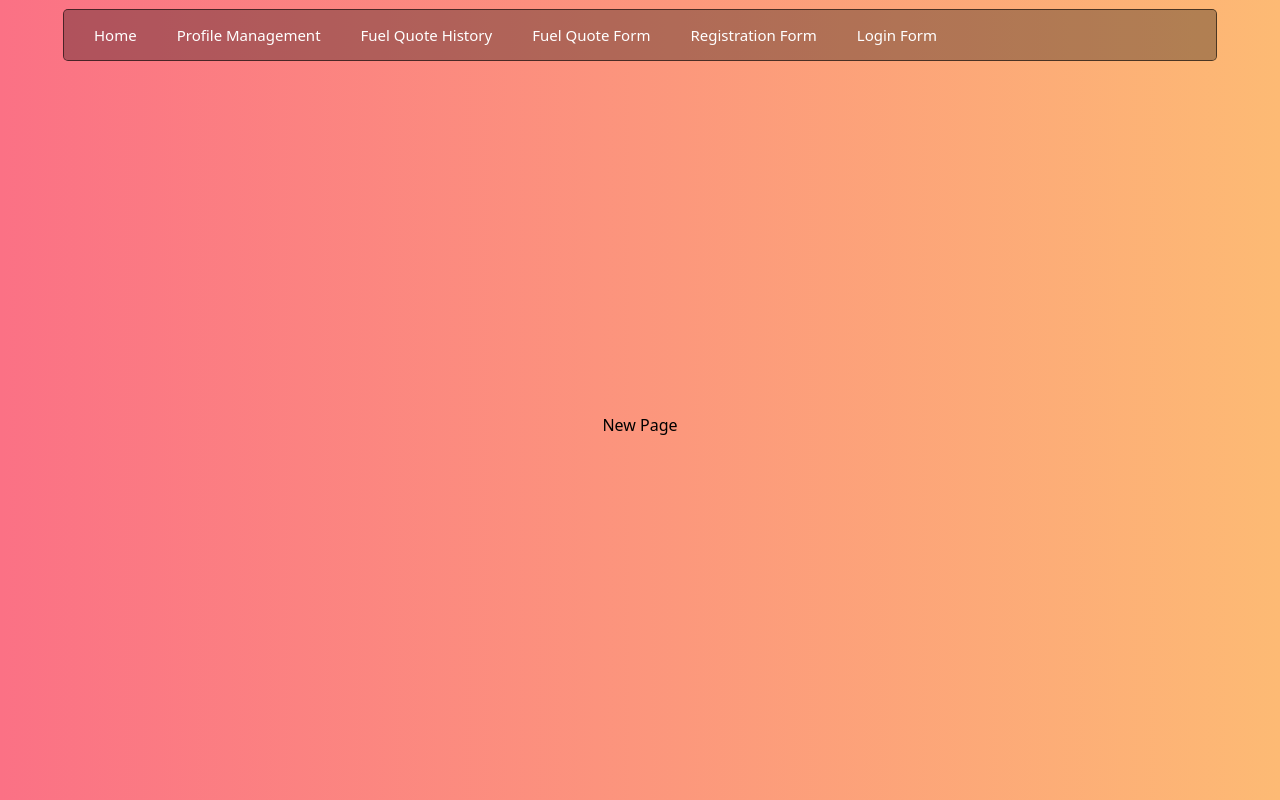
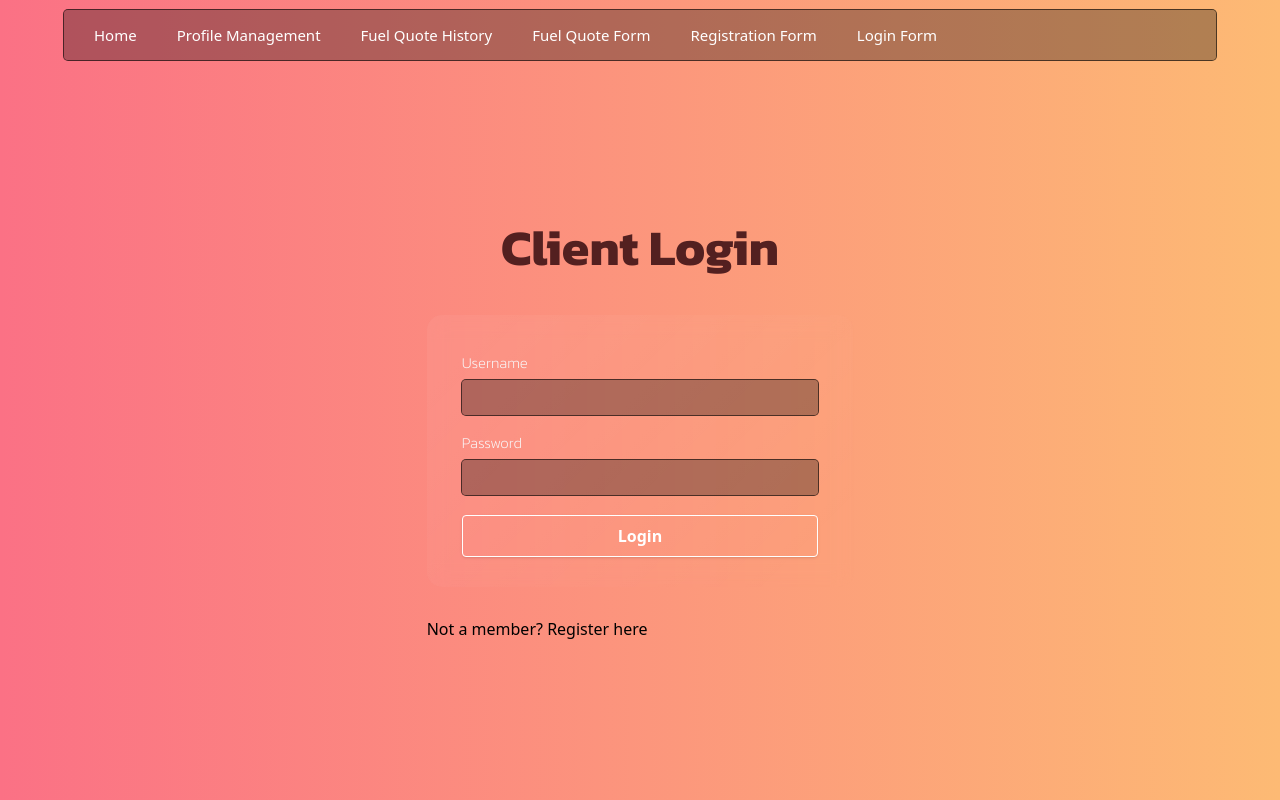
Before and after one commit to zamorakps/project_flash_fuel, a React (Vite) app: page /LoginForm in a window 1280 px wide. Built offline with nearby package versions, Linux system fonts and the light colour scheme.

Commit message:
Added login and registration pages

```diff
--- a/src/routes/LoginFormPage.jsx
+++ b/src/routes/LoginFormPage.jsx
@@ -1,7 +1,49 @@
-import React from 'react';
+import * as Form from '@radix-ui/react-form';
+import { Link } from 'react-router-dom';
 
 const LoginFormPage = () => {
-  return <h1>New Page</h1>;
+  return (
+    <div className="FormContainer w-1/3">
+      <h1 className="FormTitle">Client Login</h1>
+      <Form.Root className="FormRoot">
+        <Form.Field className="FormField" name="username">
+          <div style={{ display: 'flex', alignItems: 'baseline', justifyContent: 'space-between' }}>
+            <Form.Label className="FormLabel">Username</Form.Label>
+            <Form.Message className="FormMessage" match="valueMissing">
+              This field is required.
+            </Form.Message>
+          </div>
+          <Form.Control asChild>
+            <input className="Input" type="text" required maxLength={50} />
+          </Form.Control>
+        </Form.Field>
+
+        <Form.Field className="FormField" name="password">
+          <div style={{ display: 'flex', alignItems: 'baseline', justifyContent: 'space-between' }}>
+            <Form.Label className="FormLabel">Password</Form.Label>
+            <Form.Message className="FormMessage" match="valueMissing">
+              This field is required.
+            </Form.Message>
+          </div>
+          <Form.Control asChild>
+            <input className="Input" type="password" required minLength={6} />
+          </Form.Control>
+        </Form.Field>
+
+        <Form.Submit asChild>
+          <button className="border-solid shadow w-full text-center duration-300 -transparent hover:bg-white hover:text-black text-white font-semibold py-2 px-4 border border-lightgray hover:border-transparent rounded" style={{ marginTop: 10 }}>
+            Login
+          </button>
+        </Form.Submit>
+      </Form.Root>
+
+      <div className="NotAMember">
+      Not a member?{' '}
+      <Link to="/RegistrationForm">Register here</Link>
+      </div>
+
+    </div>
+  );
 };
 
 export default LoginFormPage;
--- a/src/routes/RegistrationFormPage.jsx
+++ b/src/routes/RegistrationFormPage.jsx
@@ -1,7 +1,42 @@
-import React from 'react';
+import * as Form from '@radix-ui/react-form';
 
 const RegistrationFormPage = () => {
-  return <h1>New Page</h1>;
+  return (
+    <div className="FormContainer w-1/3">
+      <h1 className="FormTitle">Registration Form</h1>
+      <Form.Root className="FormRoot">
+        <Form.Field className="FormField" name="username">
+          <div style={{ display: 'flex', alignItems: 'baseline', justifyContent: 'space-between' }}>
+            <Form.Label className="FormLabel">Username</Form.Label>
+            <Form.Message className="FormMessage" match="valueMissing">
+              This field is required and should not exceed 50 characters
+            </Form.Message>
+          </div>
+          <Form.Control asChild>
+            <input className="Input" type="text" required maxLength={50} />
+          </Form.Control>
+        </Form.Field>
+
+        <Form.Field className="FormField" name="password">
+          <div style={{ display: 'flex', alignItems: 'baseline', justifyContent: 'space-between' }}>
+            <Form.Label className="FormLabel">Password</Form.Label>
+            <Form.Message className="FormMessage" match="valueMissing">
+              This field is required and should not be less than 6 characters
+            </Form.Message>
+          </div>
+          <Form.Control asChild>
+            <input className="Input" type="password" required minLength={6} />
+          </Form.Control>
+        </Form.Field>
+
+        <Form.Submit asChild>
+          <button className="border-solid shadow w-full text-center duration-300 -transparent hover:bg-white hover:text-black text-white font-semibold py-2 px-4 border border-lightgray hover:border-transparent rounded" style={{ marginTop: 10 }}>
+            Register
+          </button>
+        </Form.Submit>
+      </Form.Root>
+    </div>
+  );
 };
 
 export default RegistrationFormPage;
```
